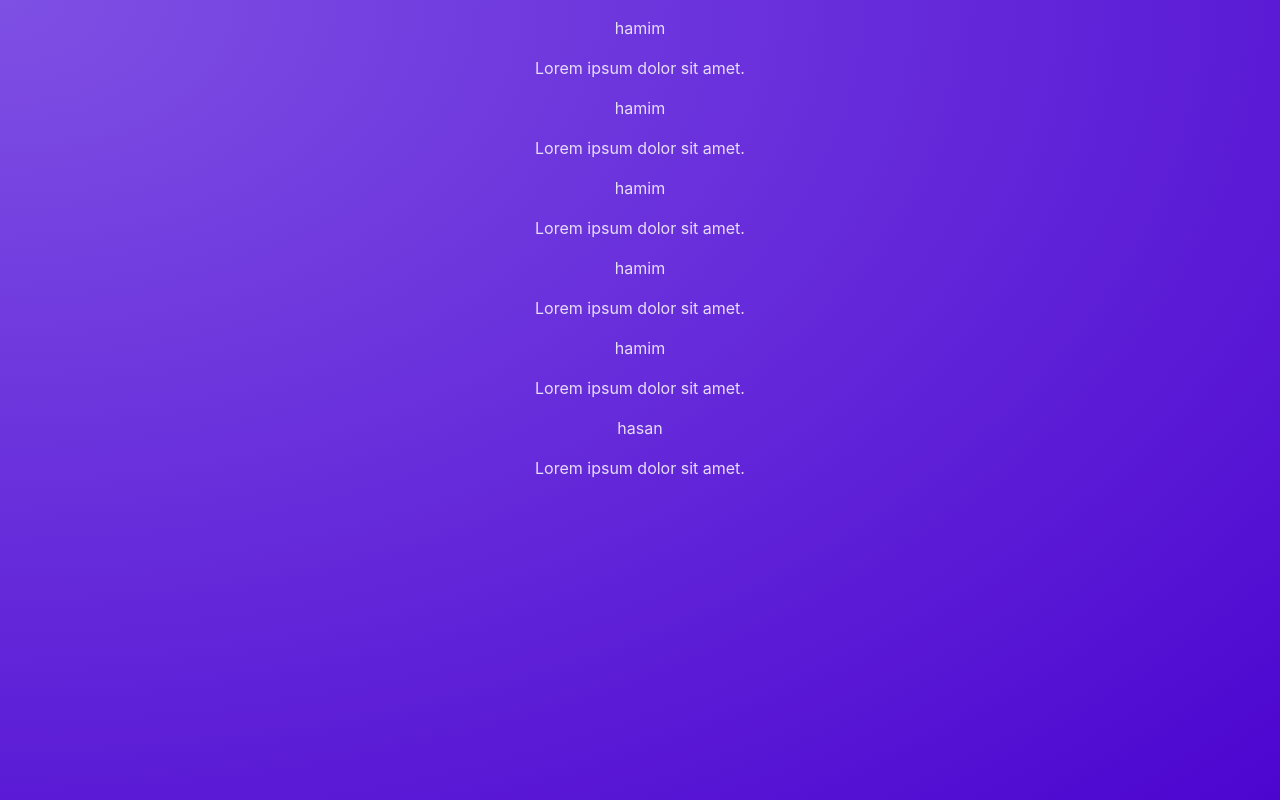
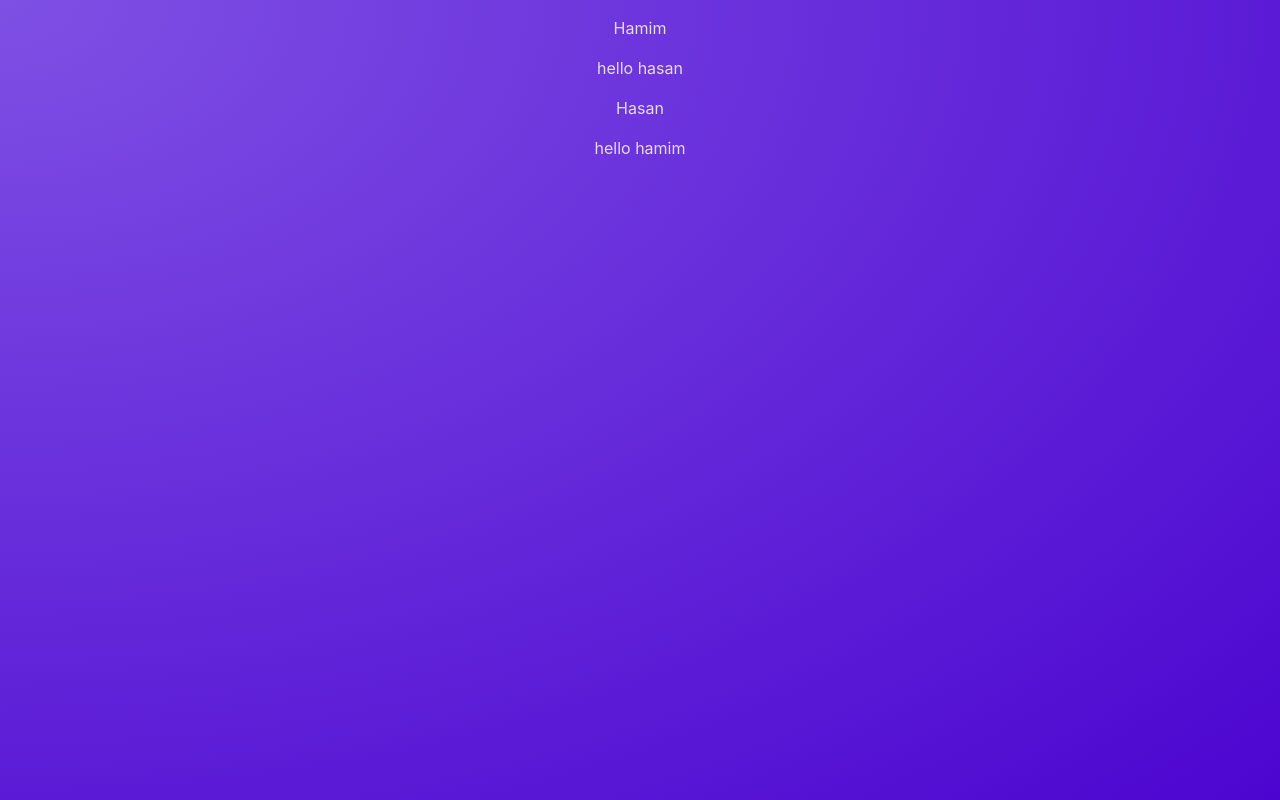
Before and after one commit to mohamim360/my2reactapp, a React (Vite) app: page / in a window 1280 px wide. Built offline with nearby package versions, Linux system fonts and the light colour scheme.

Commit message:
Working with “props”

```diff
--- a/src/App.jsx
+++ b/src/App.jsx
@@ -3,12 +3,8 @@ import Post from "./components/Post";
 function App() {
   return (
     <main>
-      <Post/>
-      <Post/>
-      <Post/>
-      <Post/>
-      <Post/>
-      <Post/>
+      <Post author="Hamim" text="hello hasan"/>
+      <Post author="Hasan" text="hello hamim"/>
     </main>
   )
 
--- a/src/components/Post.jsx
+++ b/src/components/Post.jsx
@@ -1,12 +1,12 @@
-const arrayName = ["hamim", "hasan"];
 
-function Post() {
-  const randomName = Math.random() > 0.5 ? arrayName[0] : arrayName[1];
+
+function Post(props) {
+
 
   return (
     <div>
-      <p>{randomName}</p>
-      <p>Lorem ipsum dolor sit amet.</p>
+      <p>{props.author}</p>
+      <p>{props.text}</p>
     </div>
   );
 }
```
